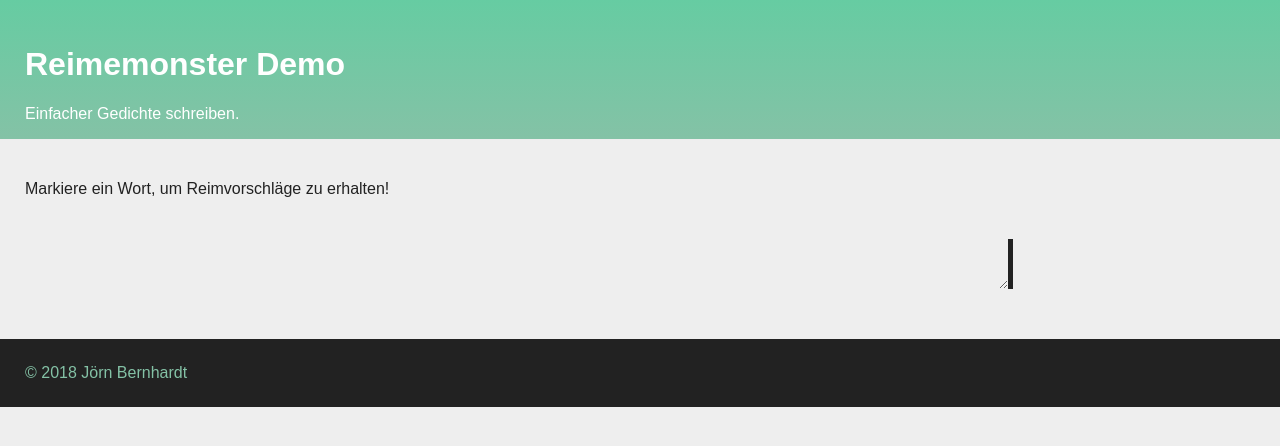
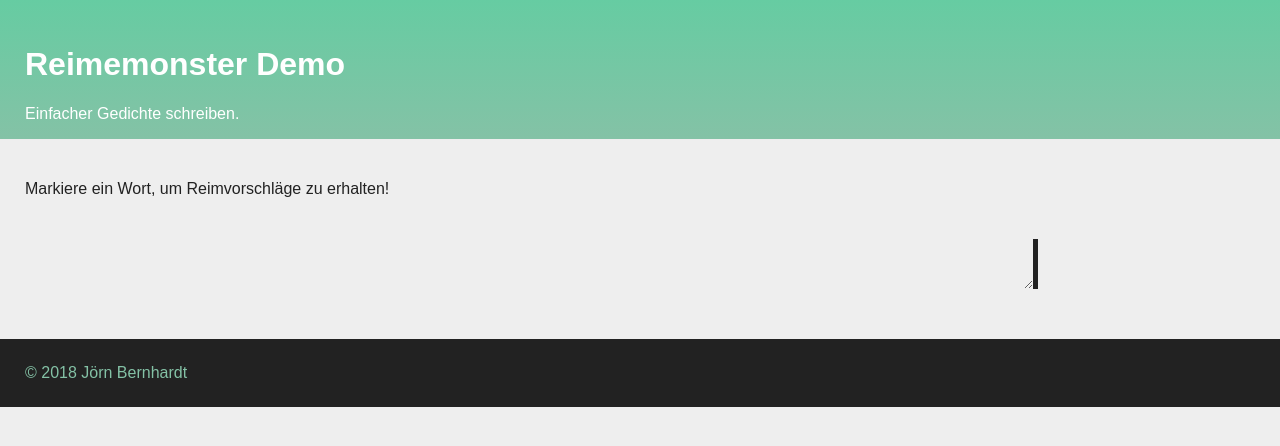
Before and after one commit to Narigo/reimemonster, a website with bundled scripts: page index.html in a window 1280 px wide. Built offline with nearby package versions, Linux system fonts and the light colour scheme.

Commit message:
Add a margin to the poem
Signed-off-by: Joern Bernhardt <jb@campudus.com>

```diff
--- a/index.html
+++ b/index.html
@@ -83,6 +83,7 @@
       font-size: x-large;
       border: 0;
       width: 80%;
+      margin: 0 25px;
       border-right: 5px solid var(--main-color);
       box-shadow: inset 0 0 0 0 var(--main-color);
       background: var(--background-color);
```
